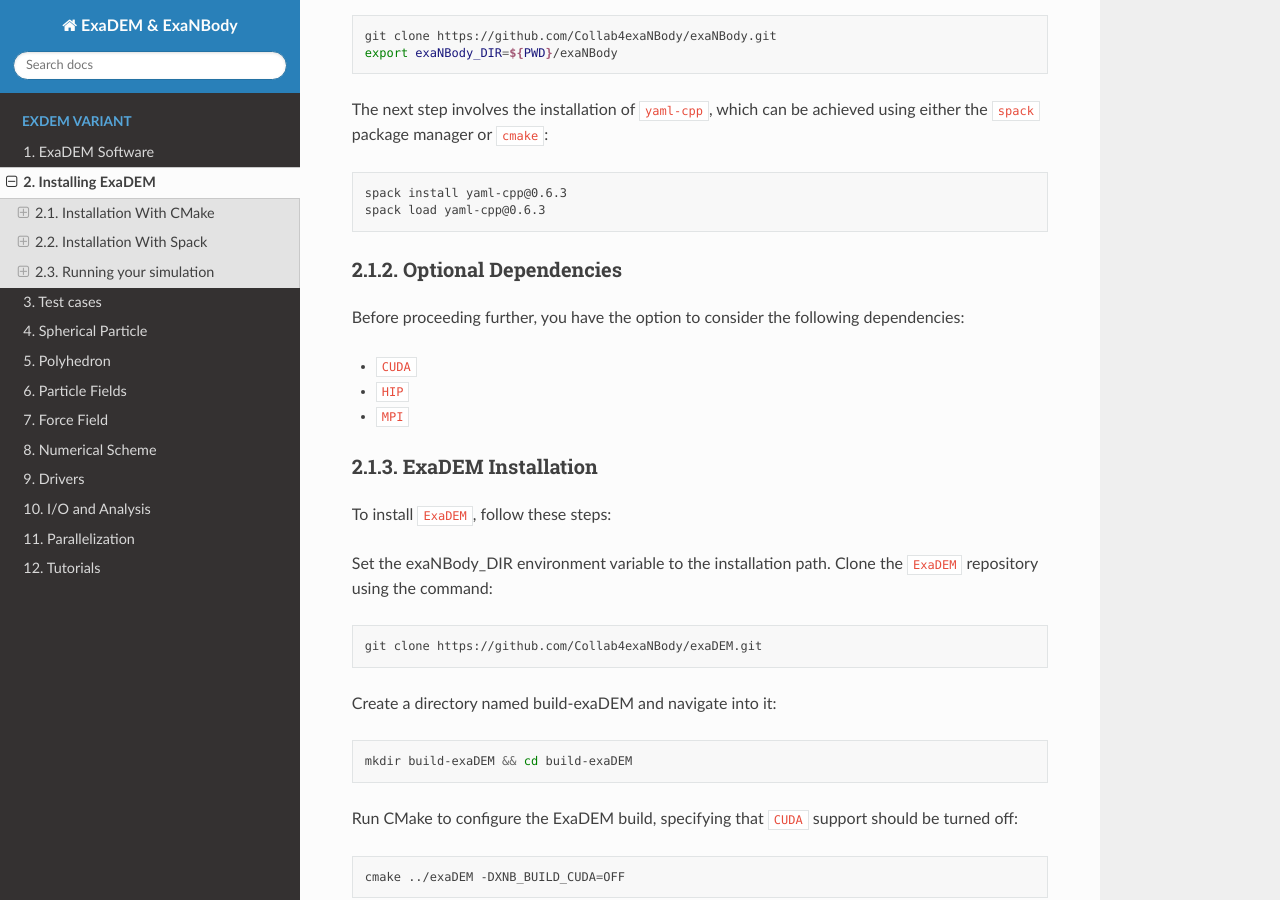
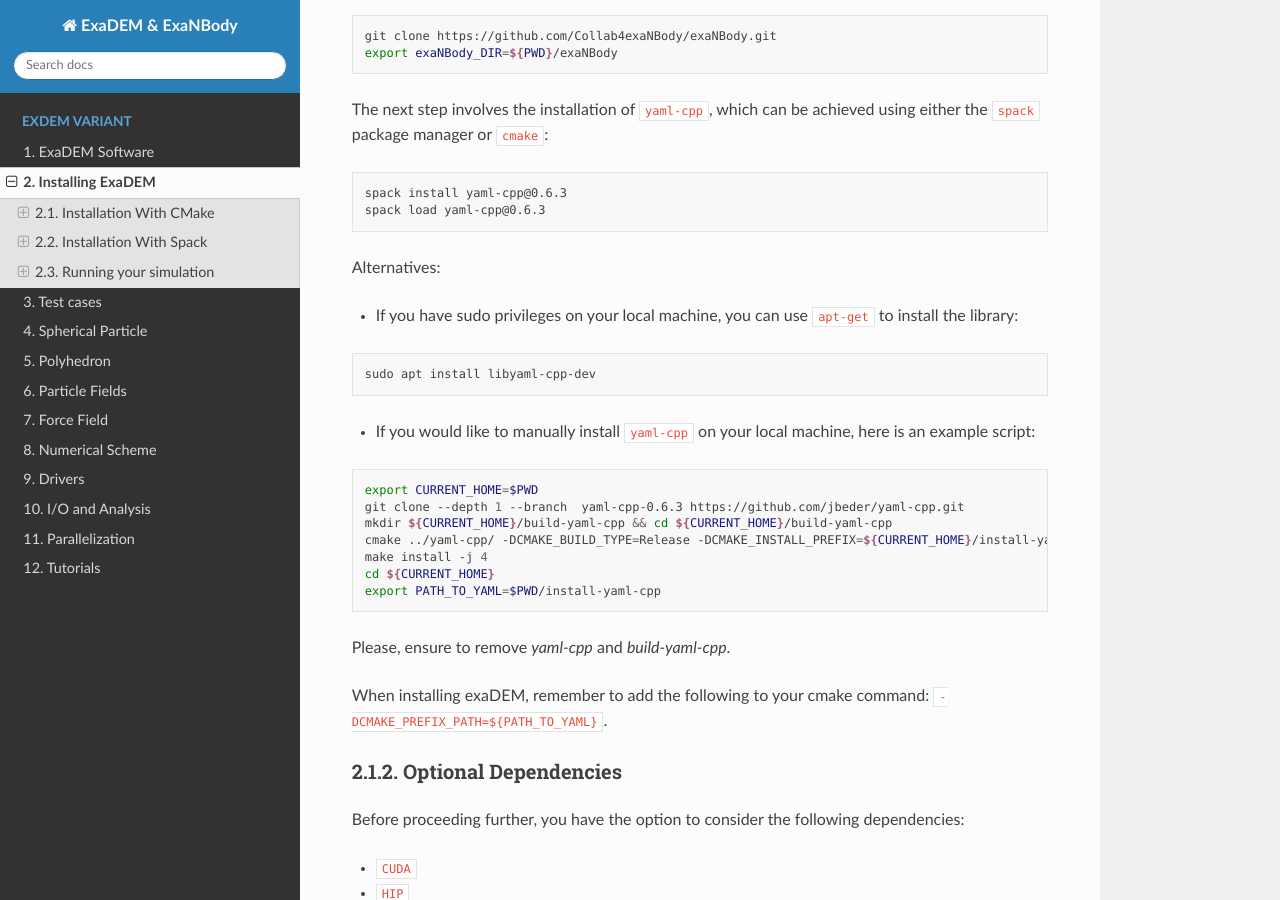
Before and after one commit to Collab4exaNBody/doc_exaDEM, a Sphinx documentation site: the page built from docs/source/project_exaDEM/Installation.rst, in a window 1280 px wide and 900 px high, scrolled down 520 px. Built offline with Sphinx 7.4.7 and the Read the Docs theme 3.1.0, drawn with Linux system fonts in a browser that asks for light colours.

Commit message:
add yaml installation instructions

```diff
--- a/docs/source/project_exaDEM/Installation.rst
+++ b/docs/source/project_exaDEM/Installation.rst
@@ -25,6 +25,30 @@
 
    spack install yaml-cpp@0.6.3
    spack load yaml-cpp@0.6.3
+
+Alternatives:
+
+- If you have sudo privileges on your local machine, you can use ``apt-get`` to install the library:
+
+.. code-block:: bash
+
+  sudo apt install libyaml-cpp-dev
+
+- If you would like to manually install ``yaml-cpp`` on your local machine, here is an example script:
+
+.. code-block:: bash
+
+  export CURRENT_HOME=$PWD
+  git clone --depth 1 --branch  yaml-cpp-0.6.3 https://github.com/jbeder/yaml-cpp.git
+  mkdir ${CURRENT_HOME}/build-yaml-cpp && cd ${CURRENT_HOME}/build-yaml-cpp
+  cmake ../yaml-cpp/ -DCMAKE_BUILD_TYPE=Release -DCMAKE_INSTALL_PREFIX=${CURRENT_HOME}/install-yaml-cpp -DYAML_BUILD_SHARED_LIBS=ON -DYAML_CPP_BUILD_TESTS=OFF
+  make install -j 4
+  cd ${CURRENT_HOME}
+  export PATH_TO_YAML=$PWD/install-yaml-cpp
+
+Please, ensure to remove `yaml-cpp` and `build-yaml-cpp`.
+
+When installing exaDEM, remember to add the following to your cmake command: ``-DCMAKE_PREFIX_PATH=${PATH_TO_YAML}``.
 
 Optional Dependencies
 ---------------------
```
